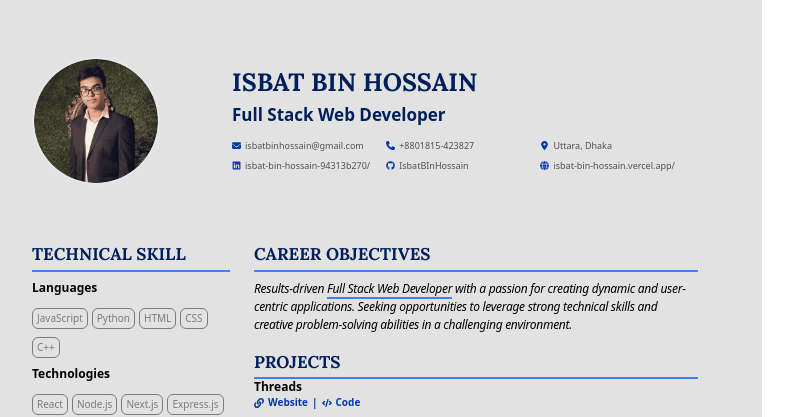
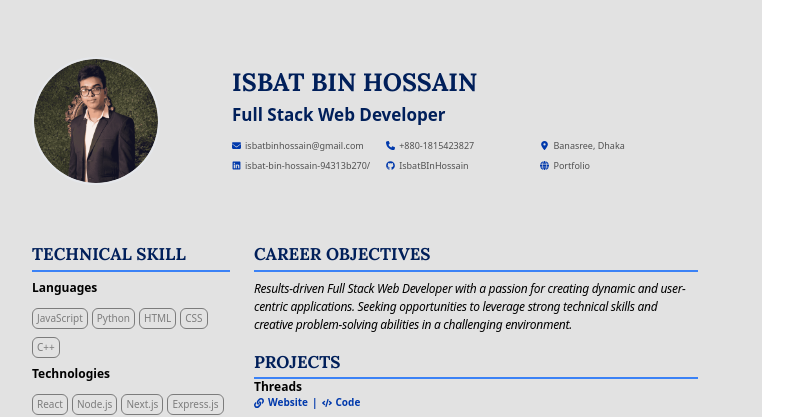
Before and after one commit to IsbatBInHossain/cv-maker, a React (Vite) app: page / in a window 1280 px wide. Shown: the top 417 px of the page, without its empty margins (32-825 px from the left). Built offline with nearby package versions, Linux system fonts and the light colour scheme.

Commit message:
Edit README and made the header dynamic

```diff
--- a/src/components/CVHeader.jsx
+++ b/src/components/CVHeader.jsx
@@ -1,3 +1,4 @@
+import { jobInfo, personalInfo } from '../data'
 import { HeaderList } from './HeaderList'
 
 export const CVHeader = () => {
@@ -12,10 +13,10 @@ export const CVHeader = () => {
       </div>
       <div className='flex flex-col ml-[200px]'>
         <h2 className='text-[25px] font-serif text-primary font-bold uppercase'>
-          Isbat Bin Hossain
+          {personalInfo.name}
         </h2>
         <p className='font-bold capitalize text-primary text-[17px]'>
-          Full Stack Web Developer
+          {jobInfo.title}
         </p>
         <HeaderList />
       </div>
--- a/src/components/HeaderList.jsx
+++ b/src/components/HeaderList.jsx
@@ -6,35 +6,32 @@ import {
   FaLocationDot,
   FaPhone,
 } from 'react-icons/fa6'
+import { personalInfo } from '../data'
 
 export const HeaderList = () => {
+  const { email, github, linkedin, portfolio, phone, location } = personalInfo
   return (
     <ul className='grid grid-cols-3 gap-x-4 grid-rows-2 text-[9px]'>
       <li className='text-ash flex items-center gap-1 pt-3'>
-        <FaEnvelope className='text-secondary' />{' '}
-        <span>isbatbinhossain@gmail.com</span>
+        <FaEnvelope className='text-secondary' /> <span>{email}</span>
       </li>
       <li className='text-ash flex items-center gap-1 pt-3'>
-        <FaPhone className='text-secondary' /> <span>+8801815-423827</span>
+        <FaPhone className='text-secondary' /> <span>{phone}</span>
       </li>
       <li className='text-ash flex items-center gap-1 pt-3'>
-        <FaLocationDot className='text-secondary' /> <span>Uttara, Dhaka</span>
+        <FaLocationDot className='text-secondary' /> <span>{location}</span>
       </li>
       <li className='text-ash flex items-center gap-1'>
         <FaLinkedin className='text-secondary' />{' '}
-        <a href='https://www.linkedin.com/in/isbat-bin-hossain-94313b270/'>
-          isbat-bin-hossain-94313b270/
-        </a>
+        <a href={`https://www.linkedin.com/in/${linkedin}`}>{linkedin}</a>
       </li>
       <li className='text-ash flex items-center gap-1'>
         <FaGithub className='text-secondary' />{' '}
-        <a href='https://github.com/IsbatBInHossain'>IsbatBInHossain</a>
+        <a href={`https://github.com/${github}`}>{github}</a>
       </li>
       <li className='text-ash flex items-center gap-1'>
         <FaGlobe className='text-secondary' />{' '}
-        <a href='https://isbat-bin-hossain.vercel.app/'>
-          isbat-bin-hossain.vercel.app/
-        </a>
+        <a href={`https://${portfolio}`}>Portfolio</a>
       </li>
     </ul>
   )
--- a/src/components/MainBody.jsx
+++ b/src/components/MainBody.jsx
@@ -1,4 +1,4 @@
-import { projects } from '../data'
+import { jobInfo, projects } from '../data'
 import { Headline } from './Headline'
 import ProjectCard from './ProjectCard'
 
@@ -8,13 +8,7 @@ export const MainBody = () => {
       <Headline title='Career Objectives' />
 
       <p className='italic tracking-tight mt-2 text-[12px]'>
-        Results-driven{' '}
-        <span className='border-b-2 border-blue-500'>
-          Full Stack Web Developer
-        </span>{' '}
-        with a passion for creating dynamic and user-centric applications.
-        Seeking opportunities to leverage strong technical skills and creative
-        problem-solving abilities in a challenging environment.
+        {jobInfo['career-objective']}
       </p>
       <Headline title='Projects' classes=' mt-4 ' />
       {projects.map(project => (
--- a/src/components/Technical.jsx
+++ b/src/components/Technical.jsx
@@ -1,20 +1,21 @@
 import { Skill } from './Skill'
 import { skills } from '../data'
 import { Headline } from './Headline'
+import { Fragment } from 'react'
 
 export const Technical = () => {
   return (
     <div className='mr-6'>
       <Headline title='Technical Skill' />
       {Object.entries(skills).map(([type, skillSet]) => (
-        <>
+        <Fragment key={type}>
           <h4 className=' font-bold text-xs mt-2 capitalize'>{type}</h4>
           <div className=' flex flex-wrap mt-2 gap-1'>
             {skillSet.map(skill => (
               <Skill name={skill} key={skill} />
             ))}
           </div>
-        </>
+        </Fragment>
       ))}
     </div>
   )
--- a/src/data.js
+++ b/src/data.js
@@ -1,3 +1,19 @@
+export const personalInfo = {
+  name: 'Isbat Bin Hossain',
+  email: 'isbatbinhossain@gmail.com',
+  phone: '+880-1815423827',
+  location: 'Banasree, Dhaka',
+  github: 'IsbatBInHossain',
+  linkedin: 'isbat-bin-hossain-94313b270/',
+  portfolio: 'isbats-world.vercel.app/',
+}
+
+export const jobInfo = {
+  title: 'Full Stack Web Developer',
+  'career-objective':
+    ' Results-driven Full Stack Web Developer with a passion for creating dynamic and user-centric applications. Seeking opportunities to leverage strong technical skills and creative problem-solving abilities in a challenging environment.',
+}
+
 export const skills = {
   languages: ['JavaScript', 'Python', 'HTML', 'CSS', 'C++'],
   technologies: [
```
Also changed, not shown: 2 other files (tests, documents, lock files or other folders).
